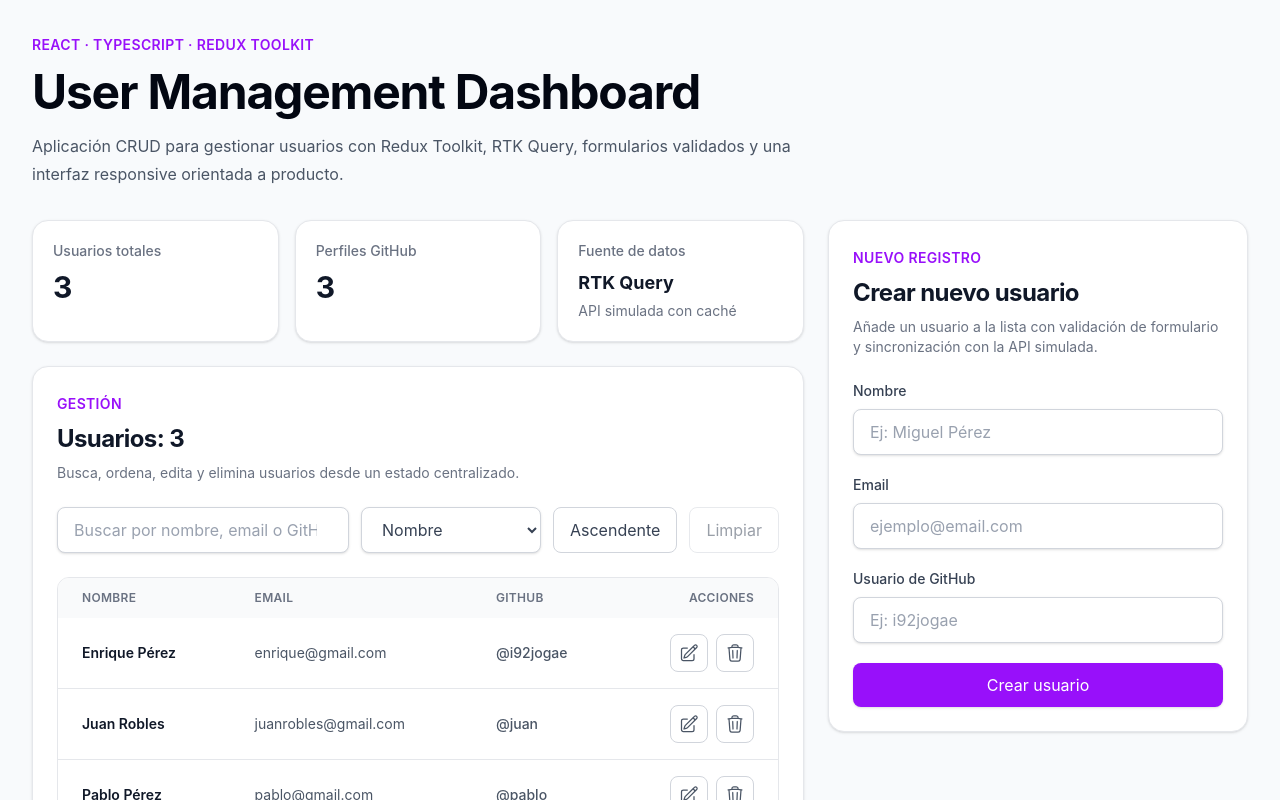
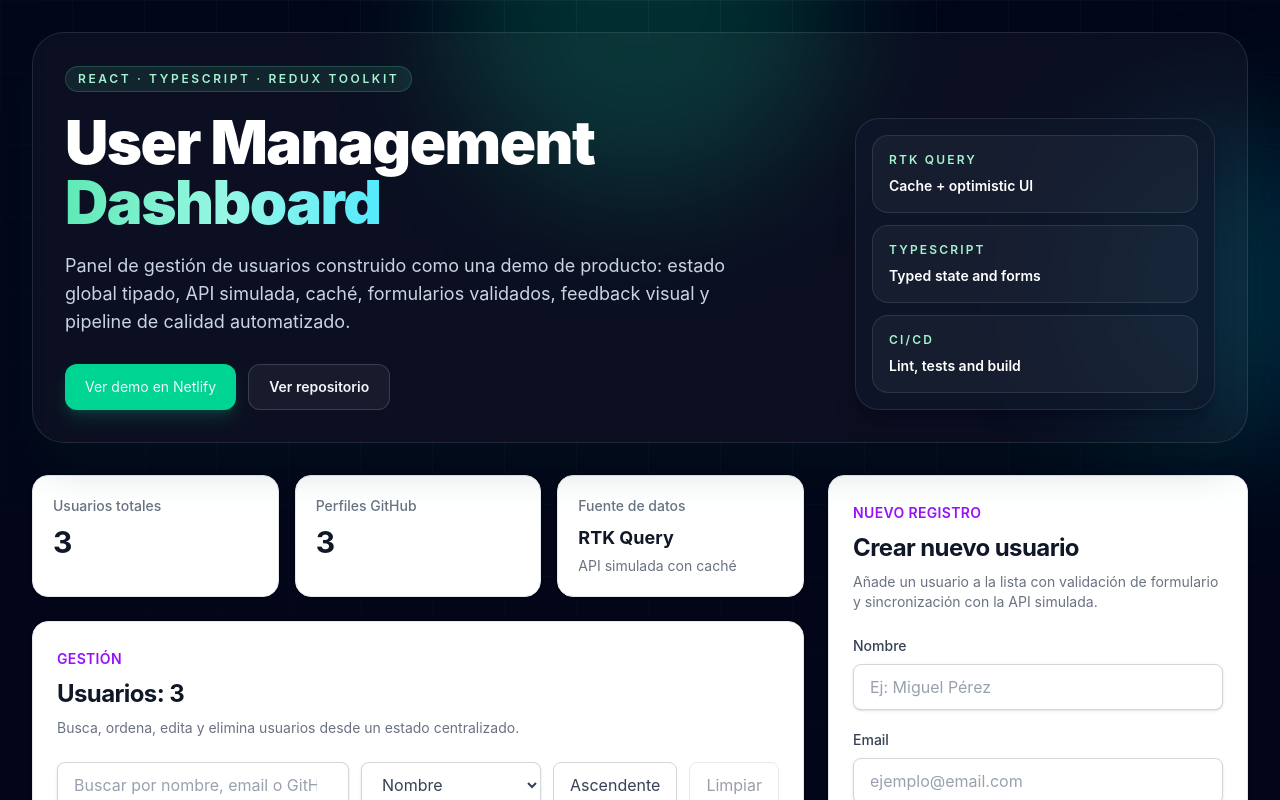
Before and after one commit to i92jogae/react-crud-redux, a React (Vite) app: page / in a window 1280 px wide. Shown: the top 800 px of the page. Built offline with nearby package versions, Linux system fonts and the light colour scheme.

Commit message:
Polish dashboard landing UI

```diff
--- a/src/App.tsx
+++ b/src/App.tsx
@@ -3,29 +3,80 @@ import { CreateNewUser } from './components/CreateNewUser'
 import { DashboardStats } from './components/DashboardStats'
 import { ListOfUsers } from './components/ListOfUsers'
 
+const highlights = [
+  { label: 'RTK Query', value: 'Cache + optimistic UI' },
+  { label: 'TypeScript', value: 'Typed state and forms' },
+  { label: 'CI/CD', value: 'Lint, tests and build' }
+]
+
 function App() {
   return (
-    <main className="min-h-screen bg-slate-50 px-4 py-8 text-slate-900 sm:px-6 lg:px-8">
-      <section className="mx-auto flex w-full max-w-7xl flex-col gap-8">
-        <header className="max-w-3xl text-left">
-          <span className="text-sm font-semibold uppercase tracking-wide text-purple-600">
-            React · TypeScript · Redux Toolkit
-          </span>
-          <h1 className="mt-3 text-4xl font-bold tracking-tight text-gray-950 sm:text-5xl">
-            User Management Dashboard
-          </h1>
-          <p className="mt-4 text-base leading-7 text-gray-600">
-            Aplicación CRUD para gestionar usuarios con Redux Toolkit, RTK Query, formularios validados y una interfaz responsive orientada a producto.
-          </p>
+    <main className="relative min-h-screen overflow-hidden bg-slate-950 px-4 py-8 text-slate-100 sm:px-6 lg:px-8">
+      <div aria-hidden="true" className="pointer-events-none absolute inset-0 overflow-hidden">
+        <div className="absolute left-1/2 top-[-12rem] h-96 w-96 -translate-x-1/2 rounded-full bg-emerald-400/20 blur-3xl" />
+        <div className="animate-float absolute right-[-7rem] top-32 h-80 w-80 rounded-full bg-cyan-400/15 blur-3xl" />
+        <div className="absolute bottom-[-10rem] left-[-8rem] h-96 w-96 rounded-full bg-purple-500/15 blur-3xl" />
+        <div className="absolute inset-0 bg-[linear-gradient(to_right,rgba(148,163,184,0.08)_1px,transparent_1px),linear-gradient(to_bottom,rgba(148,163,184,0.08)_1px,transparent_1px)] bg-[size:72px_72px] [mask-image:radial-gradient(circle_at_top,black,transparent_70%)]" />
+      </div>
+
+      <section className="relative z-10 mx-auto flex w-full max-w-7xl flex-col gap-8">
+        <header className="animate-fade-up grid gap-8 rounded-[2rem] border border-white/10 bg-white/[0.04] p-6 shadow-2xl shadow-emerald-950/30 backdrop-blur md:p-8 lg:grid-cols-[minmax(0,1fr)_360px] lg:items-end">
+          <div className="max-w-3xl text-left">
+            <span className="inline-flex items-center gap-2 rounded-full border border-emerald-300/20 bg-emerald-300/10 px-3 py-1 text-xs font-semibold uppercase tracking-[0.22em] text-emerald-200">
+              React · TypeScript · Redux Toolkit
+            </span>
+            <h1 className="mt-5 text-4xl font-black tracking-tight text-white sm:text-5xl lg:text-6xl">
+              User Management{' '}
+              <span className="bg-gradient-to-r from-emerald-300 via-teal-200 to-cyan-300 bg-clip-text text-transparent">
+                Dashboard
+              </span>
+            </h1>
+            <p className="mt-5 max-w-2xl text-base leading-7 text-slate-300 sm:text-lg">
+              Panel de gestión de usuarios construido como una demo de producto: estado global tipado,
+              API simulada, caché, formularios validados, feedback visual y pipeline de calidad automatizado.
+            </p>
+
+            <div className="mt-7 flex flex-col gap-3 sm:flex-row">
+              <a
+                href="https://redux-users-dashboard.netlify.app/"
+                target="_blank"
+                rel="noreferrer"
+                className="inline-flex items-center justify-center rounded-xl bg-emerald-400 px-5 py-3 text-sm font800 text-slate-950 shadow-lg shadow-emerald-500/20 transition hover:-translate-y-0.5 hover:bg-emerald-300 focus:outline-none focus:ring-2 focus:ring-emerald-200"
+              >
+                Ver demo en Netlify
+              </a>
+              <a
+                href="https://github.com/i92jogae/react-crud-redux"
+                target="_blank"
+                rel="noreferrer"
+                className="inline-flex items-center justify-center rounded-xl border border-white/15 bg-white/5 px-5 py-3 text-sm font-semibold text-white transition hover:-translate-y-0.5 hover:bg-white/10 focus:outline-none focus:ring-2 focus:ring-emerald-200"
+              >
+                Ver repositorio
+              </a>
+            </div>
+          </div>
+
+          <aside className="grid gap-3 rounded-3xl border border-white/10 bg-slate-900/70 p-4 text-left shadow-xl shadow-slate-950/30">
+            {highlights.map((item) => (
+              <article key={item.label} className="rounded-2xl border border-white/10 bg-white/[0.04] p-4">
+                <p className="text-xs font-semibold uppercase tracking-[0.18em] text-emerald-200">
+                  {item.label}
+                </p>
+                <p className="mt-2 text-sm font-semibold text-white">{item.value}</p>
+              </article>
+            ))}
+          </aside>
         </header>
 
         <div className="grid gap-6 xl:grid-cols-[minmax(0,1fr)_420px] xl:items-start">
-          <div className="space-y-6">
+          <div className="animate-fade-up-delay-1 space-y-6">
             <DashboardStats />
             <ListOfUsers />
           </div>
 
-          <CreateNewUser />
+          <div className="animate-fade-up-delay-2">
+            <CreateNewUser />
+          </div>
         </div>
       </section>
 
```
